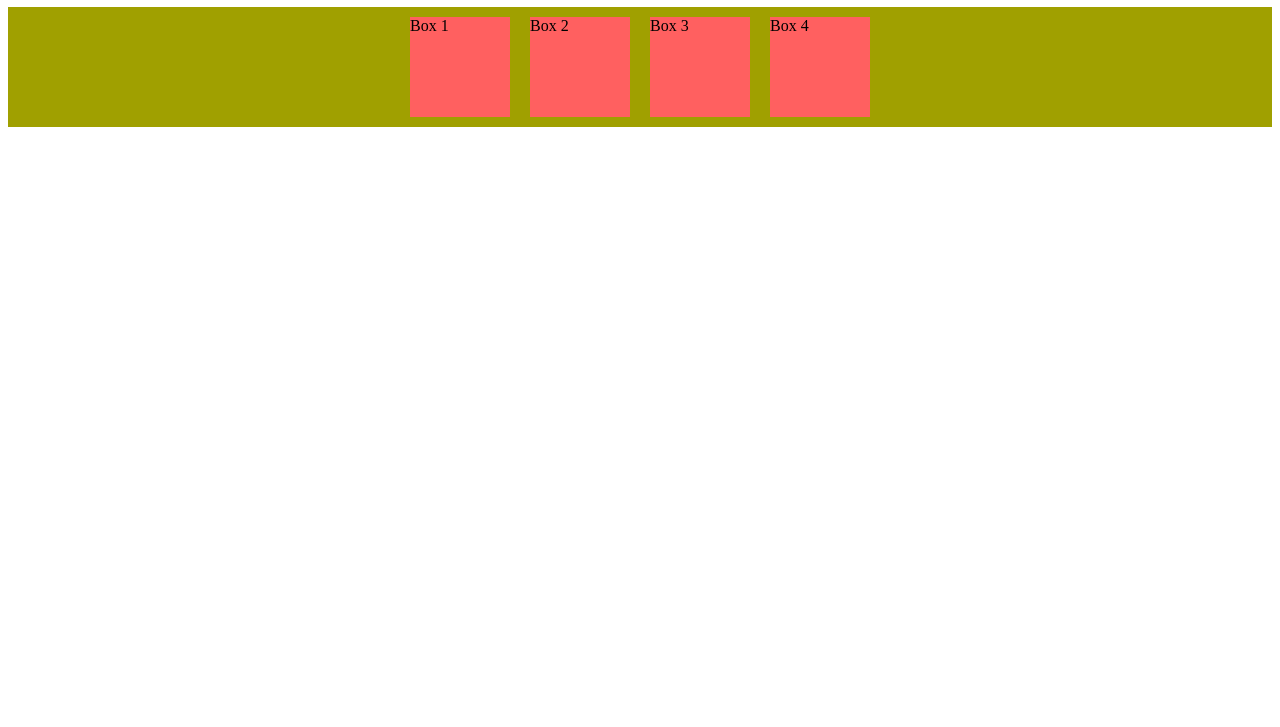
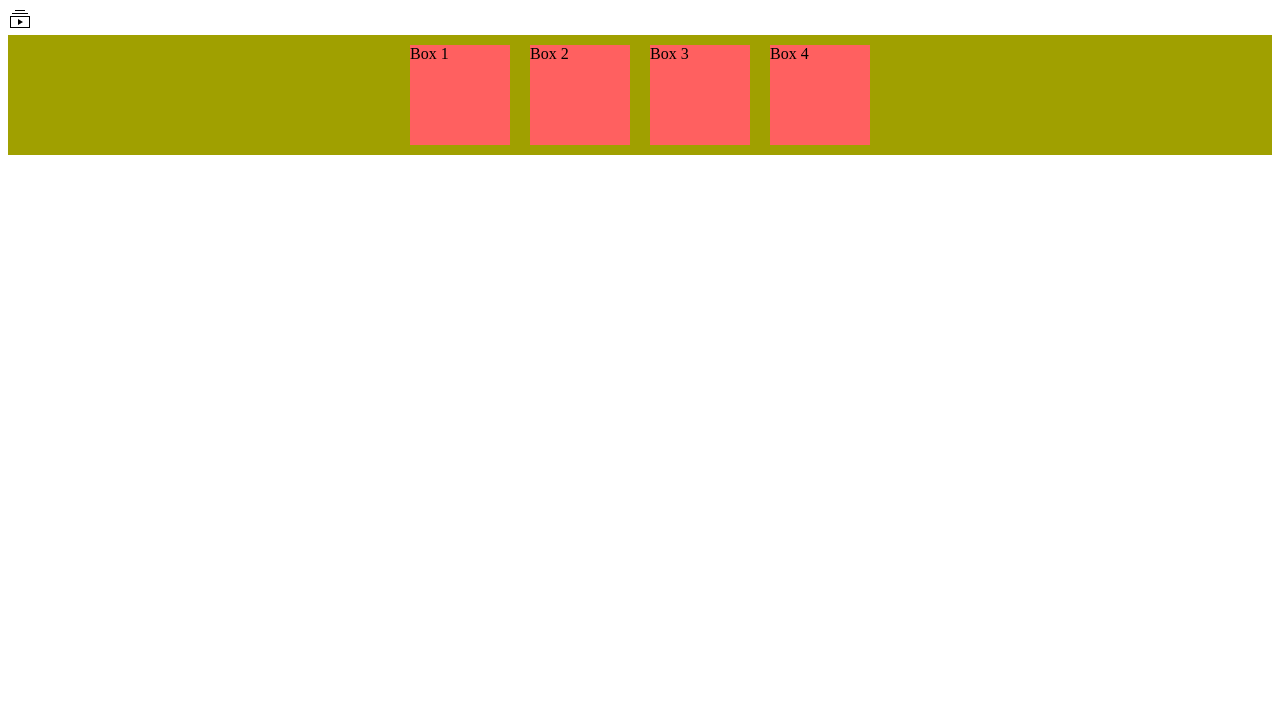
Before and after one commit to mInzamamMalik/ASF-Section-B, a plain HTML site: page 2. css/7. media query/index1.html in a window 1280 px wide. Shown: the part 73-800 px from the top of the page. Drawn offline with Linux system fonts and the light colour scheme.

Commit message:
class code

```diff
--- a/2. css/7. media query/index1.html
+++ b/2. css/7. media query/index1.html
@@ -65,30 +65,38 @@
 
         /* for Mobile */
         @media screen and (max-width: 768px) {
-            .parent_desktop{
+            .parent_desktop {
                 display: none;
             }
-            .parent_mobile{
+
+            .parent_mobile {
                 display: flex;
             }
         }
 
         /* for Tablet */
-         @media screen and (min-width: 768px){
+        @media screen and (min-width: 768px) {
             .parent_mobile {
                 display: none;
             }
-            .parent_desktop{
+
+            .parent_desktop {
                 display: flex;
             }
         }
-
     </style>
 </head>
 
 <body>
 
     <h1>Media Query</h1>
+
+
+    <div style="font-size: 1rem;">
+        <svg enable-background="new 0 0 24 24" height="24" viewBox="0 0 24 24" width="24" focusable="false">
+            <path d="M10 18v-6l5 3-5 3zm7-15H7v1h10V3zm3 3H4v1h16V6zm2 3H2v12h20V9zM3 10h18v10H3V10z"></path>
+        </svg>
+    </div>
 
 
     <div class="parent_desktop">
```
Also changed, not shown: 2. css/7. media query/kiwi.svg (added), 1 other file.
